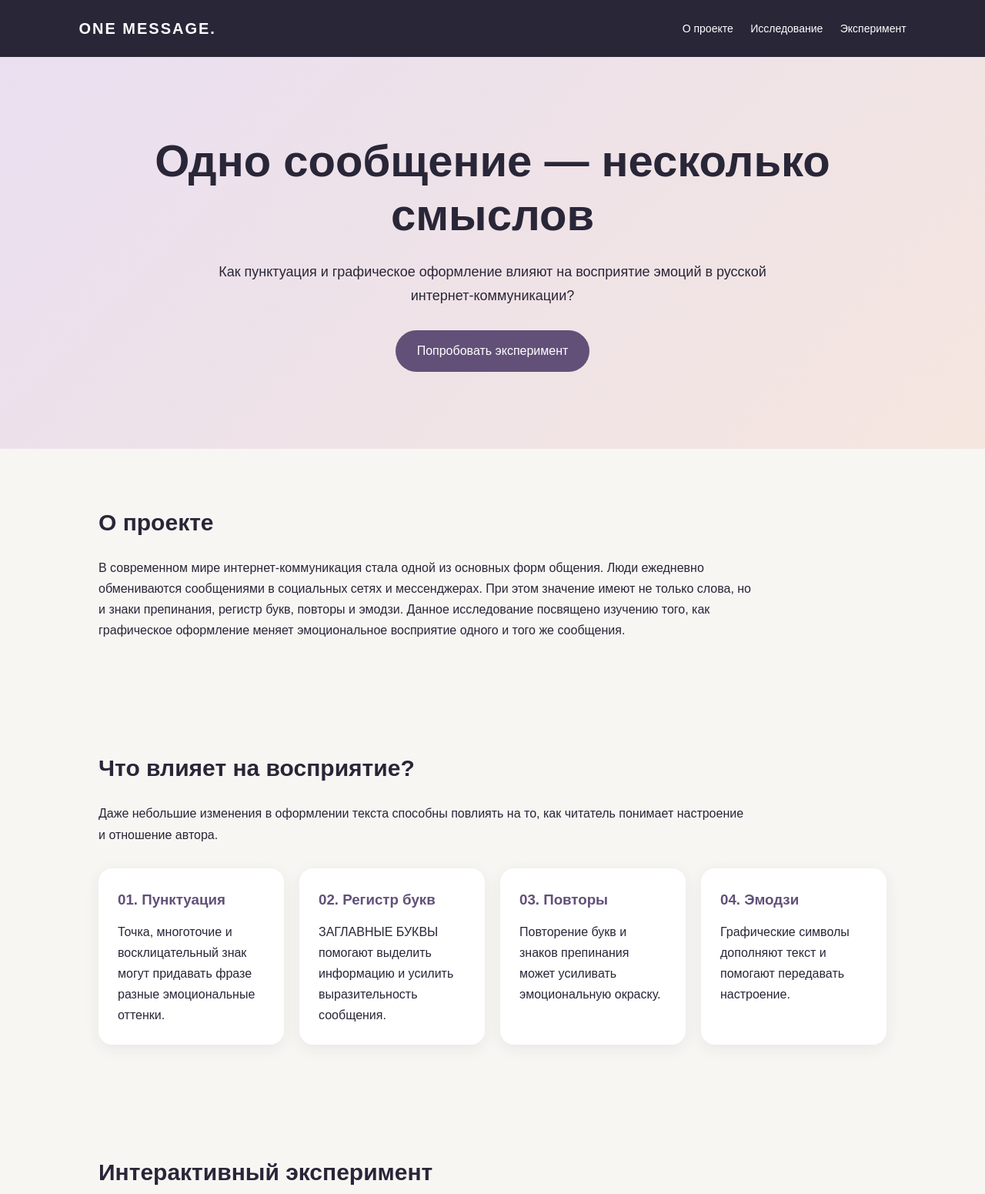
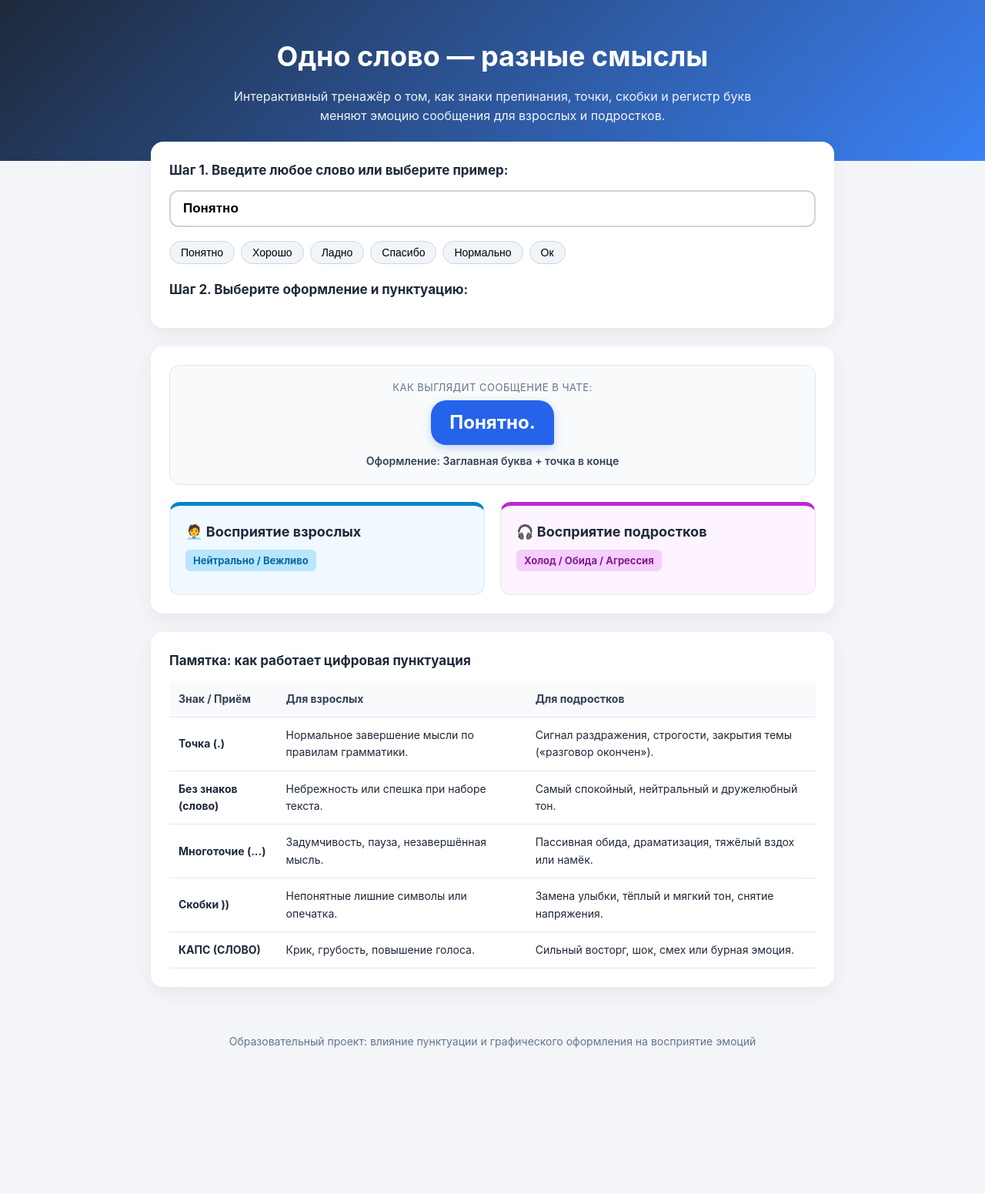
Before and after one commit to aliakaldybek702-crypto/one-message-education, a plain HTML site: page index.html in a window 1280 px wide. Shown: the top 1551 px of the page at 77% size. After the commit the page ends 1385 px from the top, so only its background shows below. Drawn offline with Linux system fonts and the light colour scheme.

Commit message:
Update index.html

```diff
--- a/index.html
+++ b/index.html
@@ -1,11 +1,9 @@
-
 <!DOCTYPE html>
 <html lang="ru">
 <head>
 <meta charset="UTF-8">
 <meta name="viewport" content="width=device-width, initial-scale=1.0">
-<title>One Message — Several Meanings</title>
-
+<title>Одно слово — разные смыслы: роль пунктуации</title>
 <style>
   * {
     margin: 0;
@@ -13,308 +11,383 @@
     box-sizing: border-box;
   }
 
-html { scroll-behavior: smooth; }
-
   body {
-  font-family: Arial, sans-serif;
-  background: #f8f6f3;
-  color: #292638;
-  line-height: 1.7;
+    font-family: -apple-system, BlinkMacSystemFont, "Segoe UI", Roboto, Arial, sans-serif;
+    background: #f3f5f9;
+    color: #1e293b;
+    line-height: 1.6;
   }
 
   header {
-  background: #292638;
+    background: linear-gradient(135deg, #1e293b, #3b82f6);
     color: white;
-  padding: 20px 8%;
-  display: flex;
-  justify-content: space-between;
-  align-items: center;
-  flex-wrap: wrap;
-  gap: 15px;
+    padding: 45px 20px;
+    text-align: center;
   }
 
-.logo {
-  font-size: 20px;
-  font-weight: bold;
-  letter-spacing: 2px;
+  header h1 {
+    font-size: clamp(24px, 5vw, 36px);
+    margin-bottom: 10px;
   }
 
-nav a {
-  color: white;
-  text-decoration: none;
-  margin-left: 18px;
-  font-size: 14px;
+  header p {
+    max-width: 680px;
+    margin: 0 auto;
+    font-size: 16px;
+    opacity: 0.92;
   }
 
-nav a:hover { color: #e5c9dc; }
-
-.hero {
-  padding: 100px 10%;
-  text-align: center;
-  background: linear-gradient(135deg, #e9dff0, #f5e6df);
-}
-
-.hero h1 {
-  font-size: clamp(34px, 7vw, 58px);
-  line-height: 1.2;
-  margin-bottom: 25px;
-}
-
-.hero p {
-  max-width: 720px;
-  margin: auto;
-  font-size: 18px;
-}
-
-.btn {
-  display: inline-block;
-  margin-top: 30px;
-  padding: 13px 28px;
-  background: #625078;
-  color: white;
-  text-decoration: none;
-  border-radius: 30px;
-  border: none;
-  cursor: pointer;
-}
-
-section {
-  padding: 70px 10%;
-}
-
-h2 {
-  font-size: 30px;
-  margin-bottom: 20px;
-}
-
-.description {
-  max-width: 850px;
-}
-
-.cards {
-  display: grid;
-  grid-template-columns: repeat(auto-fit, minmax(220px, 1fr));
-  gap: 20px;
-  margin-top: 30px;
+  .container {
+    max-width: 920px;
+    margin: -25px auto 40px;
+    padding: 0 16px;
   }
 
   .card {
     background: white;
-  padding: 25px;
-  border-radius: 18px;
-  box-shadow: 0 5px 20px #29263812;
+    border-radius: 16px;
+    padding: 24px;
+    box-shadow: 0 8px 24px rgba(0, 0, 0, 0.06);
+    margin-bottom: 24px;
   }
 
-.card h3 {
-  color: #625078;
+  .section-title {
+    font-size: 17px;
+    font-weight: 700;
     margin-bottom: 12px;
+    color: #1e293b;
   }
 
-.experiment {
-  background: #eee8f3;
-  border-radius: 20px;
-  padding: 35px 20px;
-  text-align: center;
-  margin-top: 25px;
+  .word-row {
+    display: flex;
+    gap: 10px;
+    flex-wrap: wrap;
+    margin-bottom: 18px;
   }
 
-.message {
-  font-size: 34px;
-  font-weight: bold;
-  margin: 25px 0;
+  input[type="text"] {
+    flex: 1;
+    min-width: 200px;
+    padding: 12px 16px;
+    border: 2px solid #cbd5e1;
+    border-radius: 12px;
+    font-size: 17px;
+    font-weight: 600;
+    outline: none;
   }
 
-button {
-  padding: 12px 18px;
-  margin: 6px;
-  border: none;
-  border-radius: 25px;
-  background: #625078;
+  input[type="text"]:focus {
+    border-color: #3b82f6;
+  }
+
+  .quick-words {
+    display: flex;
+    gap: 8px;
+    flex-wrap: wrap;
+    margin-bottom: 20px;
+  }
+
+  .word-pill {
+    background: #f1f5f9;
+    border: 1px solid #cbd5e1;
+    padding: 6px 14px;
+    border-radius: 20px;
+    font-size: 14px;
+    cursor: pointer;
+    transition: 0.2s;
+  }
+
+  .word-pill:hover {
+    background: #e2e8f0;
+  }
+
+  .punct-grid {
+    display: grid;
+    grid-template-columns: repeat(auto-fit, minmax(140px, 1fr));
+    gap: 10px;
+  }
+
+  .punct-btn {
+    background: #eff6ff;
+    color: #1d4ed8;
+    border: 2px solid #bfdbfe;
+    padding: 12px 10px;
+    border-radius: 12px;
+    font-size: 15px;
+    font-weight: 600;
+    cursor: pointer;
+    transition: all 0.2s;
+    text-align: center;
+  }
+
+  .punct-btn span {
+    display: block;
+    font-size: 12px;
+    font-weight: 400;
+    color: #475569;
+    margin-top: 3px;
+  }
+
+  .punct-btn:hover, .punct-btn.active {
+    background: #2563eb;
     color: white;
-  cursor: pointer;
+    border-color: #2563eb;
+  }
+
+  .punct-btn:hover span, .punct-btn.active span {
+    color: #dbeafe;
+  }
+
+  .message-bubble-wrap {
+    background: #f8fafc;
+    border: 1px solid #e2e8f0;
+    border-radius: 14px;
+    padding: 18px;
+    text-align: center;
+    margin-bottom: 22px;
+  }
+
+  .bubble-label {
+    font-size: 13px;
+    color: #64748b;
+    margin-bottom: 6px;
+    text-transform: uppercase;
+    letter-spacing: 0.5px;
+  }
+
+  .message-bubble {
+    display: inline-block;
+    background: #2563eb;
+    color: white;
+    font-size: 24px;
+    font-weight: 700;
+    padding: 10px 24px;
+    border-radius: 20px 20px 4px 20px;
+    box-shadow: 0 4px 12px rgba(37, 99, 235, 0.25);
+  }
+
+  .punct-badge {
+    margin-top: 10px;
+    font-size: 14px;
+    color: #334155;
+    font-weight: 600;
+  }
+
+  .comparison {
+    display: grid;
+    grid-template-columns: repeat(auto-fit, minmax(280px, 1fr));
+    gap: 20px;
+  }
+
+  .role-box {
+    border-radius: 14px;
+    padding: 20px;
+    border: 1px solid #e2e8f0;
+  }
+
+  .role-adult {
+    background: #f0f9ff;
+    border-top: 5px solid #0284c7;
+  }
+
+  .role-teen {
+    background: #fdf4ff;
+    border-top: 5px solid #c026d3;
+  }
+
+  .role-header {
+    font-size: 18px;
+    font-weight: 700;
+    margin-bottom: 8px;
+  }
+
+  .tag {
+    display: inline-block;
+    padding: 4px 10px;
+    border-radius: 6px;
+    font-size: 13px;
+    font-weight: 700;
+    margin-bottom: 10px;
+  }
+
+  .tag-adult {
+    background: #bae6fd;
+    color: #0369a1;
+  }
+
+  .tag-teen {
+    background: #f5d0fe;
+    color: #86198f;
+  }
+
+  .guide-table {
+    width: 100%;
+    border-collapse: collapse;
+    margin-top: 10px;
     font-size: 14px;
   }
 
-button:hover, .btn:hover {
-  background: #463956;
+  .guide-table th, .guide-table td {
+    padding: 12px;
+    border-bottom: 1px solid #e2e8f0;
+    text-align: left;
   }
 
-#result {
-  margin-top: 20px;
-  font-weight: bold;
-  min-height: 55px;
-}
-
-.note {
-  color: #6e6877;
-  font-size: 14px;
-  margin-top: 12px;
+  .guide-table th {
+    background: #f8fafc;
+    color: #334155;
   }
 
   footer {
-  background: #292638;
-  color: white;
     text-align: center;
-  padding: 35px 15px;
-}
-
-@media(max-width: 600px) {
-  header { justify-content: center; }
-  nav { text-align: center; }
-  nav a { margin: 5px; display: inline-block; }
-  section { padding: 50px 7%; }
-  .hero { padding: 75px 7%; }
+    padding: 20px;
+    color: #64748b;
+    font-size: 14px;
   }
 </style>
 </head>
-
 <body>
 
 <header>
-  <div class="logo">ONE MESSAGE.</div>
-  <nav>
-    <a href="#about">О проекте</a>
-    <a href="#research">Исследование</a>
-    <a href="#experiment">Эксперимент</a>
-  </nav>
+  <h1>Одно слово — разные смыслы</h1>
+  <p>Интерактивный тренажёр о том, как знаки препинания, точки, скобки и регистр букв меняют эмоцию сообщения для взрослых и подростков.</p>
 </header>
 
-<div class="hero">
-  <h1>Одно сообщение — несколько смыслов</h1>
-  <p>
-    Как пунктуация и графическое оформление влияют
-    на восприятие эмоций в русской интернет-коммуникации?
-  </p>
-  <a href="#experiment" class="btn">Попробовать эксперимент</a>
+<div class="container">
+  <div class="card">
+    <div class="section-title">Шаг 1. Введите любое слово или выберите пример:</div>
+    <div class="word-row">
+      <input type="text" id="baseWord" value="Понятно" oninput="updateView()" placeholder="Введите слово, например: Понятно">
+    </div>
+    <div class="quick-words">
+      <button class="word-pill" onclick="setWord('Понятно')">Понятно</button>
+      <button class="word-pill" onclick="setWord('Хорошо')">Хорошо</button>
+      <button class="word-pill" onclick="setWord('Ладно')">Ладно</button>
+      <button class="word-pill" onclick="setWord('Спасибо')">Спасибо</button>
+      <button class="word-pill" onclick="setWord('Нормально')">Нормально</button>
+      <button class="word-pill" onclick="setWord('Ок')">Ок</button>
     </div>
 
-<section id="about">
-  <h2>О проекте</h2>
-  <p class="description">
-    В современном мире интернет-коммуникация стала одной
-    из основных форм общения. Люди ежедневно обмениваются
-    сообщениями в социальных сетях и мессенджерах.
-    При этом значение имеют не только слова, но и знаки
-    препинания, регистр букв, повторы и эмодзи.
-    Данное исследование посвящено изучению того,
-    как графическое оформление меняет эмоциональное
-    восприятие одного и того же сообщения.
-  </p>
-</section>
-
-<section id="research">
-  <h2>Что влияет на восприятие?</h2>
-  <p class="description">
-    Даже небольшие изменения в оформлении текста
-    способны повлиять на то, как читатель понимает
-    настроение и отношение автора.
-  </p>
-
-  <div class="cards">
-    <div class="card">
-      <h3>01. Пунктуация</h3>
-      <p>Точка, многоточие и восклицательный знак могут придавать фразе разные эмоциональные оттенки.</p>
+    <div class="section-title">Шаг 2. Выберите оформление и пунктуацию:</div>
+    <div class="punct-grid" id="punctButtons"></div>
   </div>
 
   <div class="card">
-      <h3>02. Регистр букв</h3>
-      <p>ЗАГЛАВНЫЕ БУКВЫ помогают выделить информацию и усилить выразительность сообщения.</p>
+    <div class="message-bubble-wrap">
+      <div class="bubble-label">Как выглядит сообщение в чате:</div>
+      <div class="message-bubble" id="renderedMessage">Понятно.</div>
+      <div class="punct-badge" id="punctRuleTitle">Оформление: Заглавная буква + точка в конце</div>
+    </div>
+
+    <div class="comparison">
+      <div class="role-box role-adult">
+        <div class="role-header">🧑‍💼 Восприятие взрослых</div>
+        <div class="tag tag-adult" id="adultTag">Нейтрально / Вежливо</div>
+        <p id="adultDesc"></p>
+      </div>
+
+      <div class="role-box role-teen">
+        <div class="role-header">🎧 Восприятие подростков</div>
+        <div class="tag tag-teen" id="teenTag">Холод / Обида / Агрессия</div>
+        <p id="teenDesc"></p>
+      </div>
+    </div>
   </div>
 
   <div class="card">
-      <h3>03. Повторы</h3>
-      <p>Повторение букв и знаков препинания может усиливать эмоциональную окраску.</p>
+    <div class="section-title">Памятка: как работает цифровая пунктуация</div>
+    <table class="guide-table">
+      <thead>
+        <tr>
+          <th>Знак / Приём</th>
+          <th>Для взрослых</th>
+          <th>Для подростков</th>
+        </tr>
+      </thead>
+      <tbody>
+        <tr>
+          <td><strong>Точка (.)</strong></td>
+          <td>Нормальное завершение мысли по правилам грамматики.</td>
+          <td>Сигнал раздражения, строгости, закрытия темы («разговор окончен»).</td>
+        </tr>
+        <tr>
+          <td><strong>Без знаков (слово)</strong></td>
+          <td>Небрежность или спешка при наборе текста.</td>
+          <td>Самый спокойный, нейтральный и дружелюбный тон.</td>
+        </tr>
+        <tr>
+          <td><strong>Многоточие (...)</strong></td>
+          <td>Задумчивость, пауза, незавершённая мысль.</td>
+          <td>Пассивная обида, драматизация, тяжёлый вздох или намёк.</td>
+        </tr>
+        <tr>
+          <td><strong>Скобки ))</strong></td>
+          <td>Непонятные лишние символы или опечатка.</td>
+          <td>Замена улыбки, тёплый и мягкий тон, снятие напряжения.</td>
+        </tr>
+        <tr>
+          <td><strong>КАПС (СЛОВО)</strong></td>
+          <td>Крик, грубость, повышение голоса.</td>
+          <td>Сильный восторг, шок, смех или бурная эмоция.</td>
+        </tr>
+      </tbody>
+    </table>
+  </div>
 </div>
 
-    <div class="card">
-      <h3>04. Эмодзи</h3>
-      <p>Графические символы дополняют текст и помогают передавать настроение.</p>
-    </div>
-  </div>
-</section>
-
-<section id="experiment">
-  <h2>Интерактивный эксперимент</h2>
-  <p class="description">
-    Прочитай сообщение и выбери, какое впечатление
-    оно производит на тебя. Здесь нет правильных
-    или неправильных ответов.
-  </p>
-
-  <div class="experiment">
-    <p>Как ты воспринимаешь это сообщение?</p>
-
-    <div class="message" id="example">Хорошо.</div>
-
-    <button onclick="choose('Доброжелательно')">
-      Доброжелательно
-    </button>
-
-    <button onclick="choose('Нейтрально')">
-      Нейтрально
-    </button>
-
-    <button onclick="choose('Холодно или недовольно')">
-      Холодно / недовольно
-    </button>
-
-    <p id="result"></p>
-
-    <button onclick="nextMessage()">
-      Следующее сообщение →
-    </button>
-
-    <p class="note" id="counter">Сообщение 1 из 5</p>
-  </div>
-</section>
-
-<section>
-  <h2>Почему это важно?</h2>
-  <p class="description">
-    Исследование помогает понять особенности цифрового
-    общения и причины возникновения недопонимания
-    между собеседниками. Результаты могут показать,
-    насколько сильно оформление текста влияет
-    на интерпретацию эмоций представителями разных
-    возрастных групп.
-  </p>
-</section>
-
 <footer>
-  <h3>ONE MESSAGE — SEVERAL MEANINGS</h3>
-  <p>Исследовательский образовательный проект</p>
-  <p>2026</p>
+  Образовательный проект: влияние пунктуации и графического оформления на восприятие эмоций
 </footer>
 
 <script>
-const messages = [
-  "Хорошо.",
-  "Хорошо!",
-  "ХОРОШО!!!",
-  "Хорошо...",
-  "Хорошо 😊"
-];
-
-let current = 0;
-
-function choose(answer) {
-  document.getElementById("result").textContent =
-    "Твой ответ: " + answer +
-    ". Спасибо за участие в эксперименте!";
-}
-
-function nextMessage() {
-  current = (current + 1) % messages.length;
-
-  document.getElementById("example").textContent =
-    messages[current];
-
-  document.getElementById("result").textContent = "";
-
-  document.getElementById("counter").textContent =
-    "Сообщение " + (current + 1) + " из " + messages.length;
-}
-</script>
-
-</body>
-</html>
+  const styles = [
+    {
+      id: "dot",
+      label: "С точкой (.)",
+      hint: "Классика",
+      format: (w) => capitalize(w) + ".",
+      rule: "Заглавная буква + точка в конце",
+      adultTag: "Грамотно / Спокойно",
+      adult: "Обычный вежливый ответ. Точка ставится автоматически или по правилам русского языка и просто показывает, что фраза закончена.",
+      teenTag: "Холод / Пассивная агрессия",
+      teen: "Точка в конце короткого слова воспринимается как резкость, обида или раздражение. Ощущается как «всё, отстань, я злюсь»."
+    },
+    {
+      id: "none",
+      label: "Без знаков",
+      hint: "С маленькой буквы",
+      format: (w) => w.toLowerCase(),
+      rule: "Строчная буква + отсутствие точки",
+      adultTag: "Немного небрежно",
+      adult: "Кажется, что собеседник торопится или ленится соблюдать правила оформления предложения.",
+      teenTag: "Спокойно / Дружелюбно",
+      teen: "Базовый нейтральный тон в мессенджерах. Отсутствие точки убирает строгость и показывает, что всё в порядке."
+    },
+    {
+      id: "dots",
+      label: "Многоточие (...)",
+      hint: "Три точки",
+      format: (w) => w.toLowerCase() + "...",
+      rule: "Многоточие в конце слова",
+      adultTag: "Раздумье / Пауза",
+      adult: "Воспринимается как неуверенность, задумчивость или лёгкая усталость, но без скрытого конфликта.",
+      teenTag: "Обида / Драма / Упрёк",
+      teen: "Читается как тяжёлый вздох, разочарование или скрытая претензия («ну-ну, я запомнил»)."
+    },
+    {
+      id: "excl",
+      label: "Восклицание (!)",
+      hint: "Один знак",
+      format: (w) => capitalize(w) + "!",
+      rule: "Восклицательный знак в конце",
+      adultTag: "Бодро / Приветливо",
+      adult: "Показывает энергичное согласие, радость или готовность действовать.",
+      teenTag: "Слишком громко / Напряжённо",
+      teen: "В обычной переписке одиночный восклицательный знак может показаться чрезмерно официальным или даже резким."
+    },
+    {
+      id: "brackets",
+      label: "Со скобками ))",
+      hint: "Улыбка",
+      format: (w) => w.toLowerCase() + "))",
+      rule: "Смайл-скобки без двоеточия",
```
Lines whose indentation alone changed are shown as unchanged.
